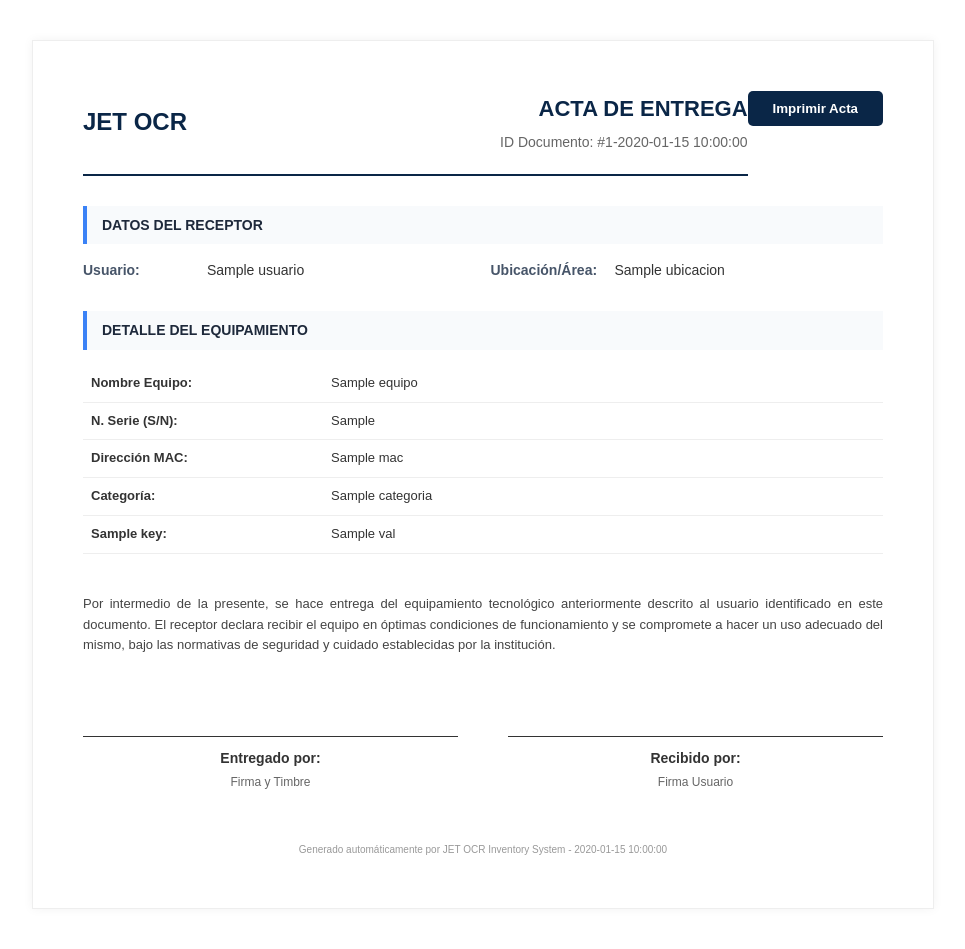
After one commit to Repo-APS-Vallenar/jet-ocr, a Python web app: template templates/acta_entrega.html in a window 1280 px wide. The commit adds this page. Shown: the whole page, without its empty margins (157-1122 px from the left). Run offline with Jinja, Linux system fonts and the light colour scheme; the template is opened without the code that fills it: most values are stand-ins (such as "Sample title", 1, 10 or a date in 2020).

Commit message:
Integracion modulo actas

```diff
--- /dev/null
+++ b/templates/acta_entrega.html
@@ -0,0 +1,183 @@
+<!DOCTYPE html>
+<html lang="es">
+<head>
+    <meta charset="UTF-8">
+    <title>Acta de Entrega de Equipamiento Tecnológico</title>
+    <style>
+        @media print {
+            .no-print { display: none; }
+            body { margin: 0; padding: 20px; }
+        }
+        body {
+            font-family: 'Arial', sans-serif;
+            color: #333;
+            line-height: 1.6;
+            max-width: 800px;
+            margin: 40px auto;
+            border: 1px solid #eee;
+            padding: 50px;
+            box-shadow: 0 0 10px rgba(0,0,0,0.05);
+        }
+        .header {
+            display: flex;
+            justify-content: space-between;
+            align-items: center;
+            border-bottom: 2px solid #0A2647;
+            padding-bottom: 20px;
+            margin-bottom: 30px;
+        }
+        .logo-placeholder {
+            font-weight: bold;
+            font-size: 24px;
+            color: #0A2647;
+        }
+        .doc-title {
+            text-align: right;
+        }
+        .doc-title h1 {
+            margin: 0;
+            font-size: 22px;
+            color: #0A2647;
+        }
+        .doc-title p {
+            margin: 5px 0 0 0;
+            font-size: 14px;
+            color: #666;
+        }
+        .section {
+            margin-bottom: 30px;
+        }
+        .section-title {
+            background: #f8fafc;
+            padding: 8px 15px;
+            font-weight: bold;
+            color: #1e293b;
+            border-left: 4px solid #3b82f6;
+            margin-bottom: 15px;
+            text-transform: uppercase;
+            font-size: 14px;
+        }
+        .grid {
+            display: grid;
+            grid-template-columns: 1fr 1fr;
+            gap: 15px;
+        }
+        .data-item {
+            font-size: 14px;
+        }
+        .data-item strong {
+            color: #475569;
+            width: 120px;
+            display: inline-block;
+        }
+        .specs-table {
+            width: 100%;
+            border-collapse: collapse;
+            margin-top: 10px;
+        }
+        .specs-table td {
+            padding: 8px;
+            border-bottom: 1px solid #eee;
+            font-size: 13px;
+        }
+        .statement {
+            font-size: 13px;
+            text-align: justify;
+            margin: 40px 0;
+            color: #444;
+        }
+        .signatures {
+            display: grid;
+            grid-template-columns: 1fr 1fr;
+            gap: 50px;
+            margin-top: 80px;
+            text-align: center;
+        }
+        .sig-box {
+            border-top: 1px solid #333;
+            padding-top: 10px;
+            font-size: 14px;
+        }
+        .btn-print {
+            background: #0A2647;
+            color: white;
+            padding: 10px 25px;
+            border: none;
+            border-radius: 5px;
+            cursor: pointer;
+            font-weight: bold;
+            float: right;
+        }
+    </style>
+</head>
+<body>
+    <button class="btn-print no-print" onclick="window.print()">Imprimir Acta</button>
+
+    <div class="header">
+        <div class="logo-placeholder">JET OCR</div>
+        <div class="doc-title">
+            <h1>ACTA DE ENTREGA</h1>
+            <p>ID Documento: #{{ equipo.id }}-{{ today }}</p>
+        </div>
+    </div>
+
+    <div class="section">
+        <div class="section-title">Datos del Receptor</div>
+        <div class="grid">
+            <div class="data-item"><strong>Usuario:</strong> {{ equipo.usuario or 'Por asignar' }}</div>
+            <div class="data-item"><strong>Ubicación/Área:</strong> {{ equipo.ubicacion or equipo.area or 'Informática' }}</div>
+        </div>
+    </div>
+
+    <div class="section">
+        <div class="section-title">Detalle del Equipamiento</div>
+        <table class="specs-table">
+            <tr>
+                <td style="width: 30%;"><strong>Nombre Equipo:</strong></td>
+                <td>{{ equipo.nombre }}</td>
+            </tr>
+            <tr>
+                <td><strong>N. Serie (S/N):</strong></td>
+                <td>{{ equipo.sn }}</td>
+            </tr>
+            <tr>
+                <td><strong>Dirección MAC:</strong></td>
+                <td>{{ equipo.mac or '-' }}</td>
+            </tr>
+            <tr>
+                <td><strong>Categoría:</strong></td>
+                <td>{{ equipo.categoria }}</td>
+            </tr>
+            {% if equipo.datos_dinamicos %}
+                {% for key, val in equipo.datos_dinamicos.items() %}
+                <tr>
+                    <td><strong>{{ key }}:</strong></td>
+                    <td>{{ val }}</td>
+                </tr>
+                {% endfor %}
+            {% endif %}
+        </table>
+    </div>
+
+    <div class="statement">
+        Por intermedio de la presente, se hace entrega del equipamiento tecnológico anteriormente descrito al usuario identificado en este documento.
+        El receptor declara recibir el equipo en óptimas condiciones de funcionamiento y se compromete a hacer un uso adecuado del mismo,
+        bajo las normativas de seguridad y cuidado establecidas por la institución.
+    </div>
+
+    <div class="signatures">
+        <div class="sig-box">
+            <strong>Entregado por:</strong><br>
+            <span style="font-size: 12px; color: #666;">Firma y Timbre</span>
+        </div>
+        <div class="sig-box">
+            <strong>Recibido por:</strong><br>
+            <span style="font-size: 12px; color: #666;">Firma Usuario</span>
+        </div>
+    </div>
+
+    <div style="margin-top: 50px; font-size: 10px; color: #999; text-align: center;">
+        Generado automáticamente por JET OCR Inventory System - {{ now }}
+    </div>
+</body>
+</html>
```
Also changed, not shown: app.py (+14 -0 lines), templates/dashboard.html (+13 -2 lines).
